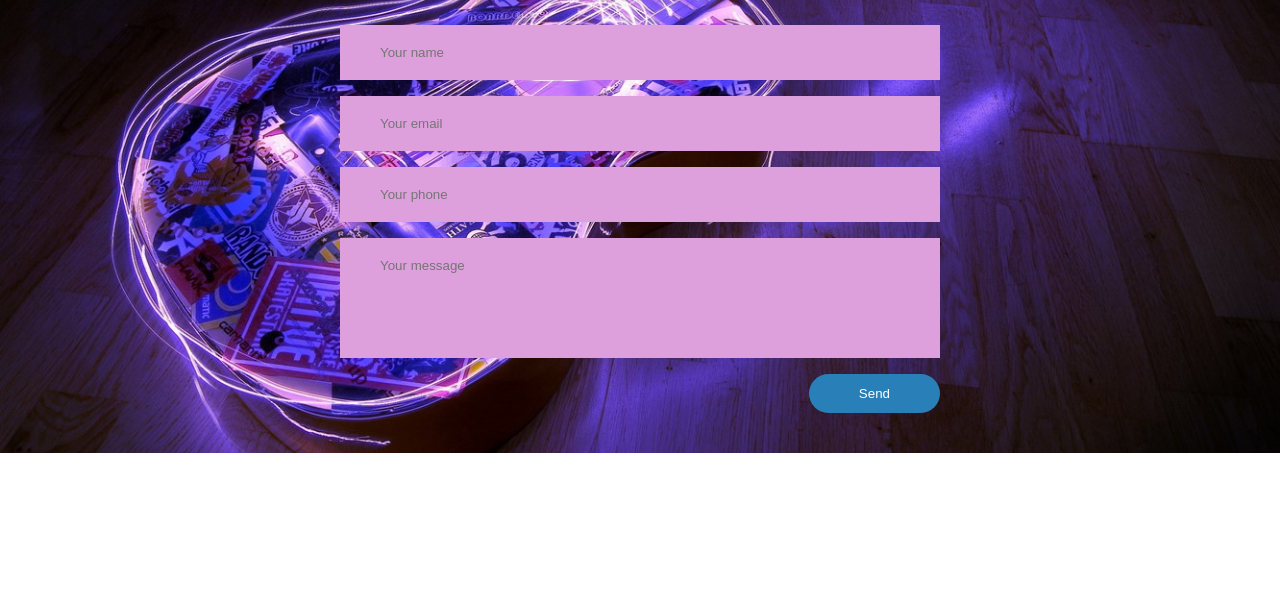
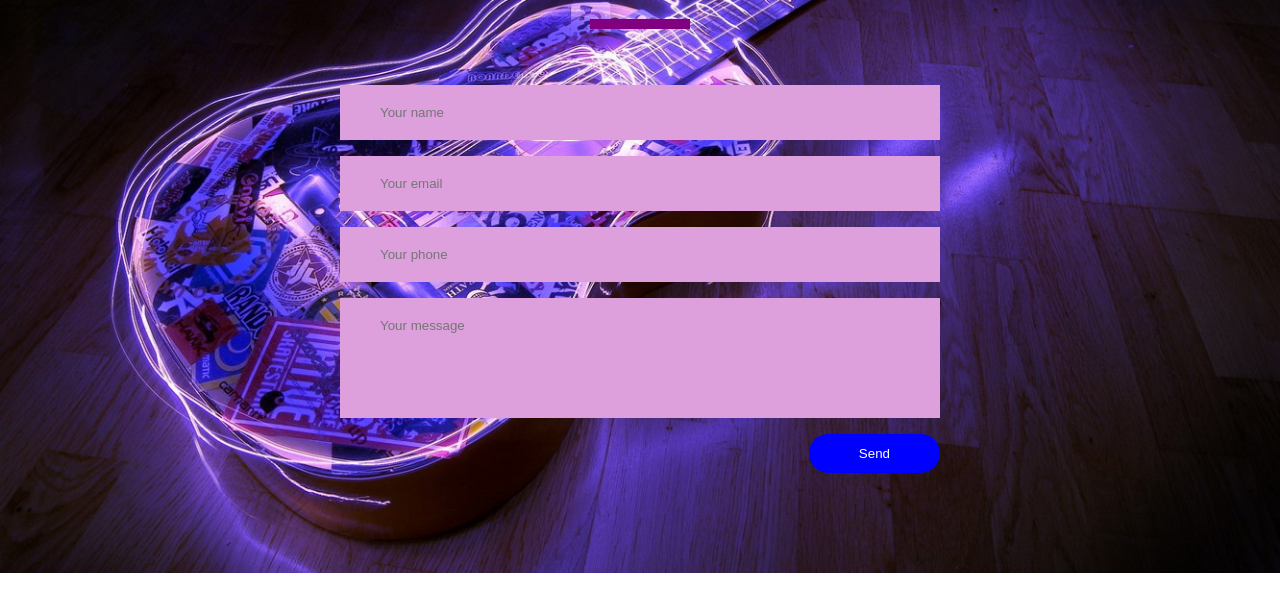
Before and after one commit to evars69/CU, a plain HTML site: page index.html in a window 1280 px wide. In both pictures the pointer is over the input "Send". Shown: the part 158-770 px from the top of the page. Drawn offline with Linux system fonts and the light colour scheme.

Commit message:
basic changes

```diff
--- a/style.css
+++ b/style.css
@@ -6,7 +6,7 @@
 .contact-section{
   background: url(ba.jpg) no-repeat center;
   background-size: cover;
-  padding: 40px 0;
+  padding: 100px 0;
 }
 .contact-section h1{
   text-align: center;
@@ -56,5 +56,5 @@ textarea.contact-form-text{
   transition: 0.5s;
 }
 .contact-form-btn:hover{
-  background: #2980b9;
+  background: blue;
 }
```
